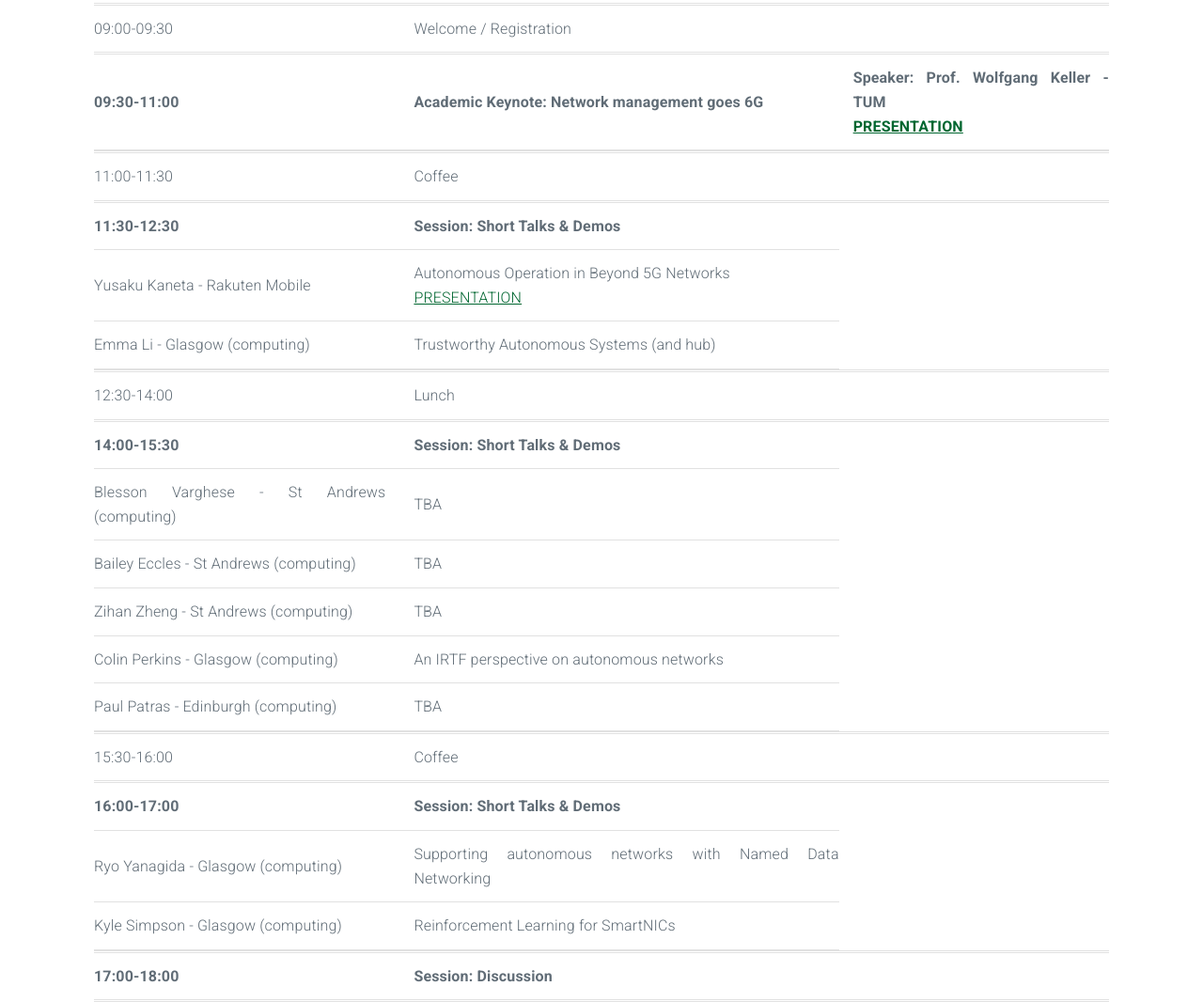
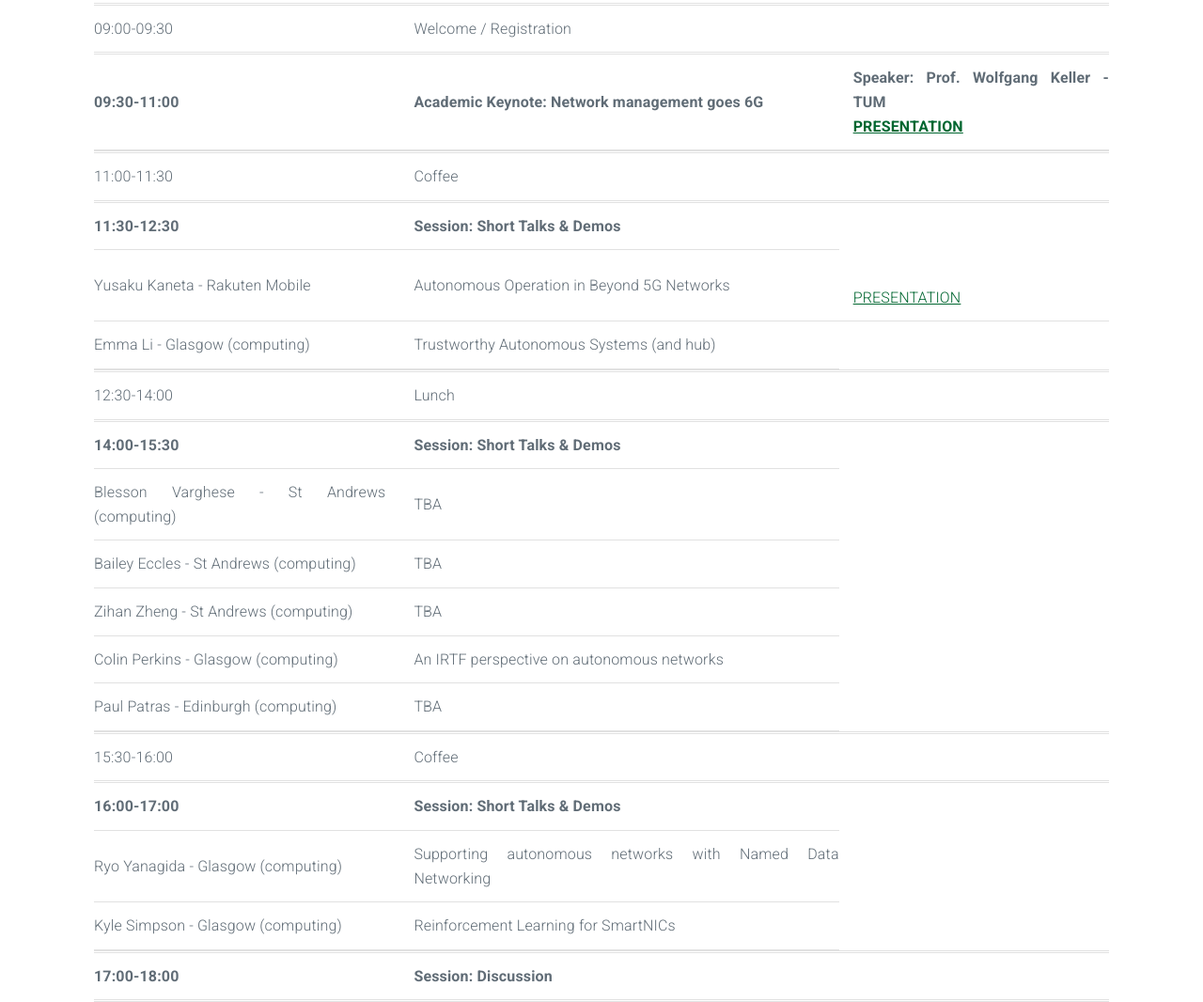
Before and after one commit to scot-ans/scot-ans.github.io, a plain HTML site: page index.html in a window 1280 px wide. Shown: the part 1397-2463 px from the top of the page at 94% size. Drawn offline with nearby package versions, Linux system fonts and the light colour scheme.

Commit message:
Update index.html

```diff
--- a/index.html
+++ b/index.html
@@ -159,7 +159,8 @@
                     </tr>
                     <tr>
                         <td>Yusaku Kaneta - Rakuten Mobile</td>
-                        <td>Autonomous Operation in Beyond 5G Networks
+                        <td>Autonomous Operation in Beyond 5G Networks</td>
+                        <td>
                             <br>
                             <a href="./2022-dec/presentations/kaneta-SANS.pdf"> PRESENTATION </a>
                         </td>
```
